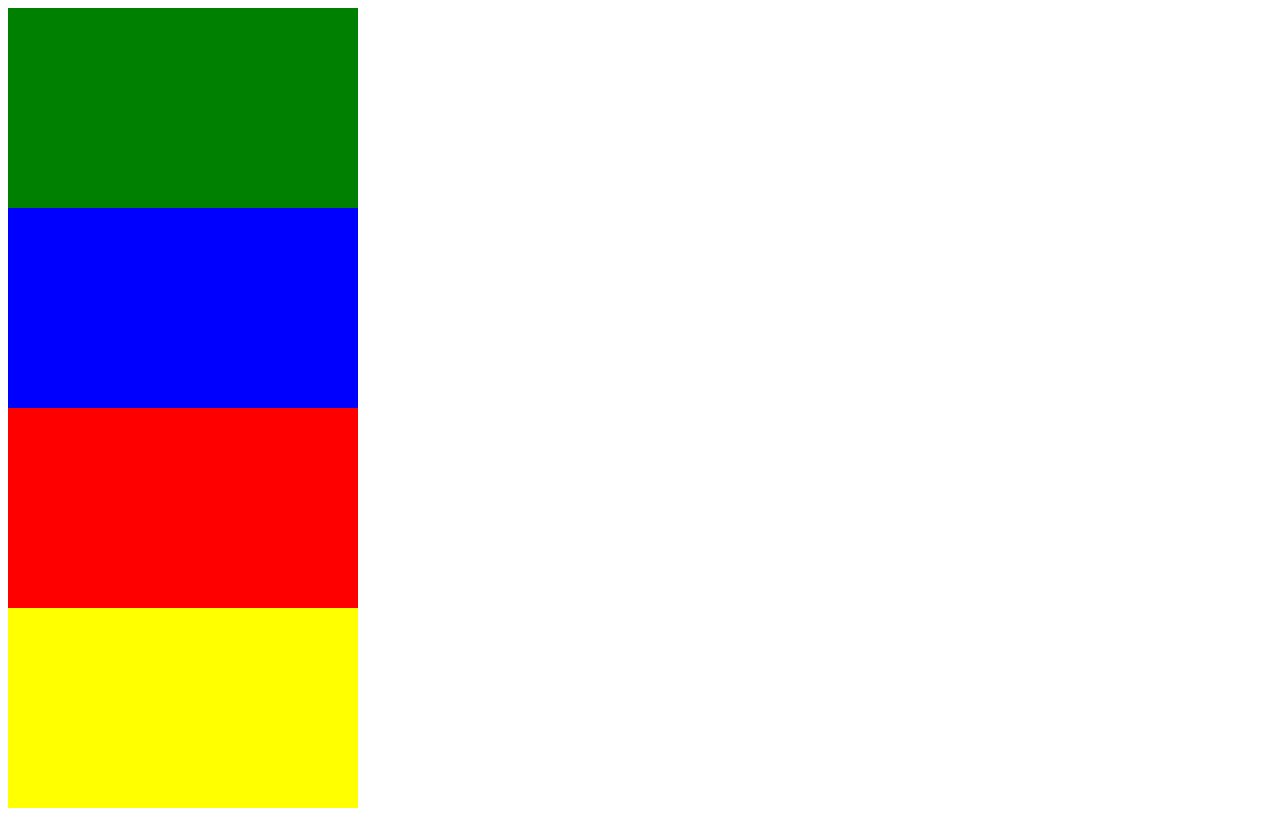
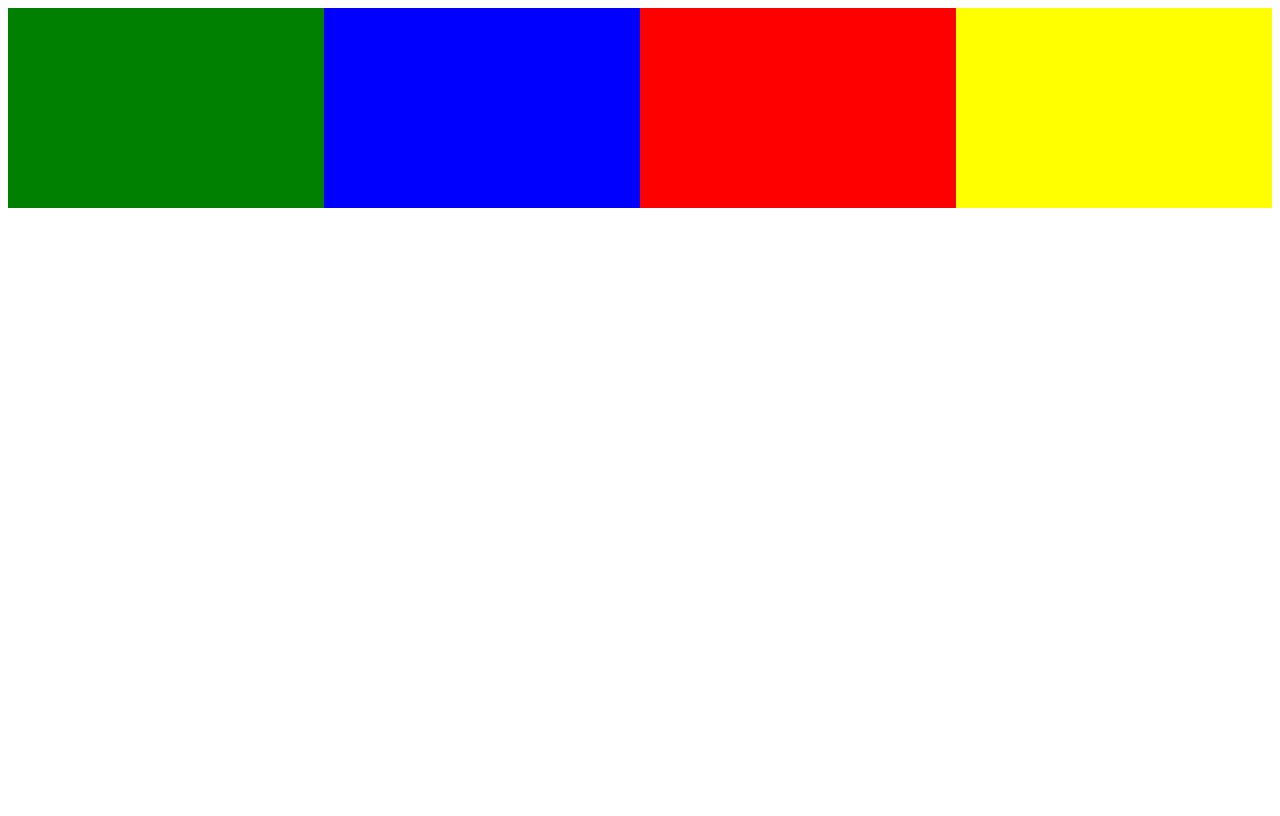
Before and after one commit to seedtree-henry/r-flexbox, a plain HTML site: page index.html in a window 1280 px wide. Drawn offline with Linux system fonts and the light colour scheme.

Commit message:
display + flex direction

```diff
--- a/index.css
+++ b/index.css
@@ -1,4 +1,6 @@
 #parent {
+  display: flex;
+  flex-direction: row; /* row-reverse, column, column-reverse */
 }
 
 .children {
```
